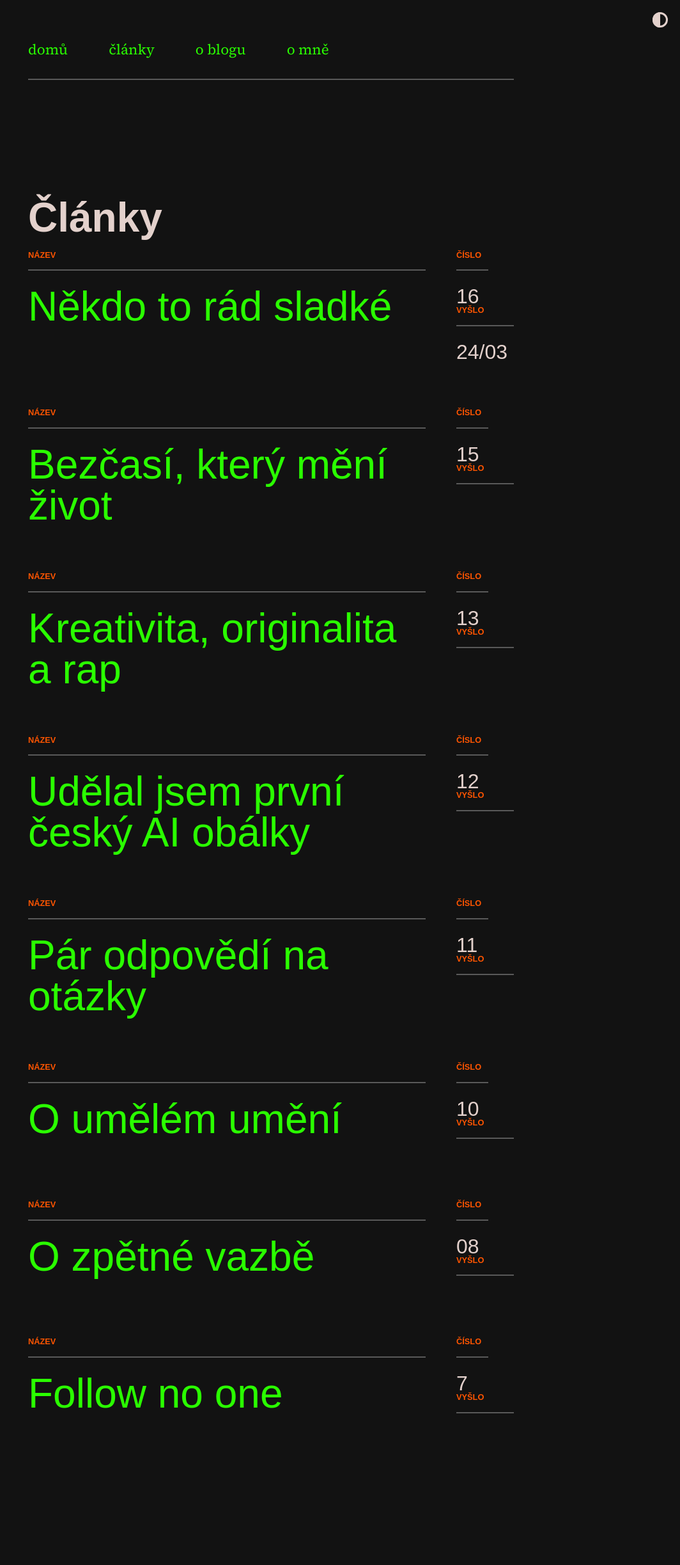
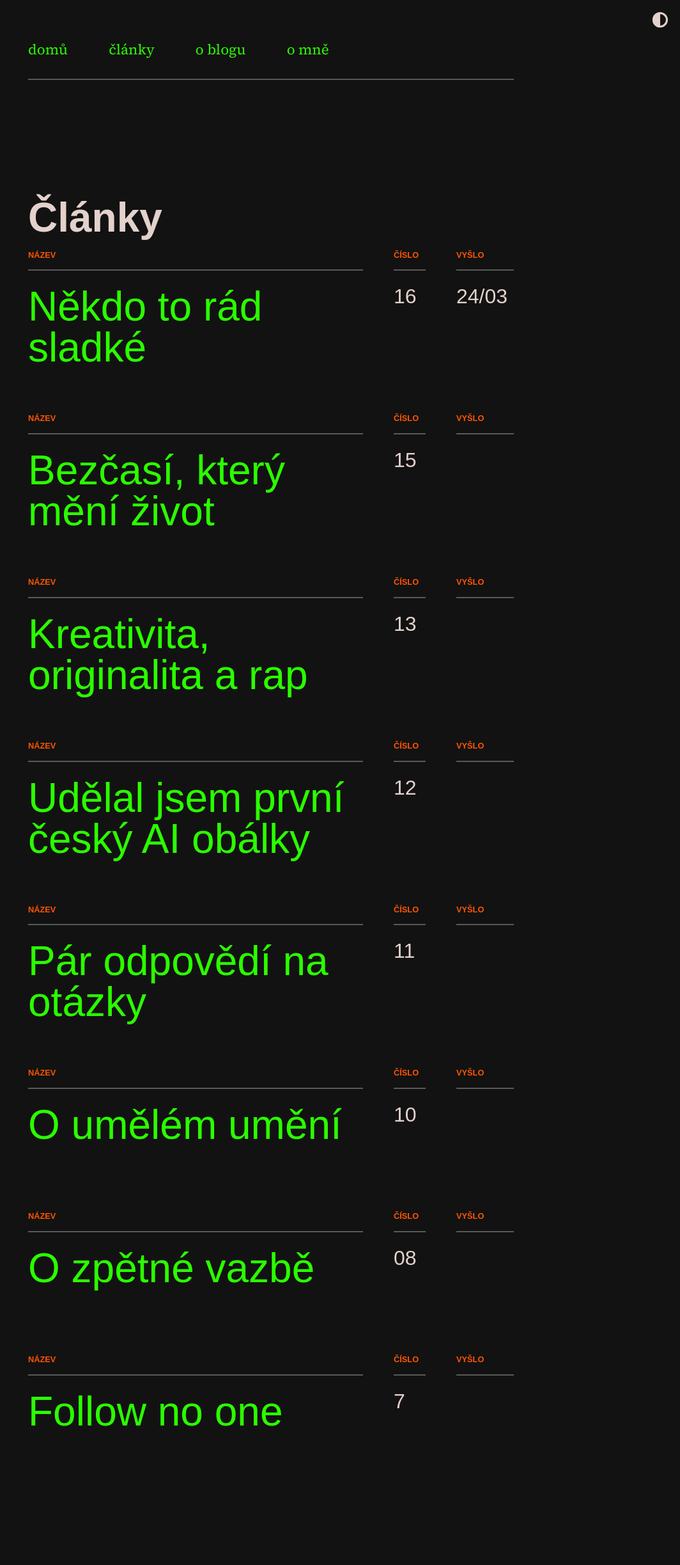
Before and after one commit to scherrer-txt/bts, a Jekyll site: the page built from clanky.html, in a window 1280 px wide. Shown: the whole page at 64% size, without its empty margins (216-1280 px from the left). Built offline with Jekyll 4.4.1, drawn with Linux system fonts in a browser that asks for light colours; some web fonts are replaced; before the commit the page ends 2409 px from its top, so only the background shows below that.

Commit message:
Update moonwalk.scss

```diff
--- a/_sass/moonwalk.scss
+++ b/_sass/moonwalk.scss
@@ -530,6 +530,7 @@
   gap: 48px;
   align-items: baseline;
   flex-wrap: wrap;
+  flex-direction: row;
   margin-bottom: 4rem;
 }
 
@@ -551,6 +552,14 @@
   line-height: 4rem;
   margin-top: 0px;
   margin-bottom: 0px;
+}
+
+.num-rel-container {
+  display: flex;
+  gap: 48px;
+  align-items: baseline;
+  flex-direction: row;
+  margin-bottom: 4rem;
 }
 
 .number-index-container {
@@ -676,6 +685,10 @@
   letter-spacing: 0rem;
 }
 
+.post-index {
+  flex-direction: column;
+}
+
   /* Add more styles as needed for small devices */
 }
 
```
